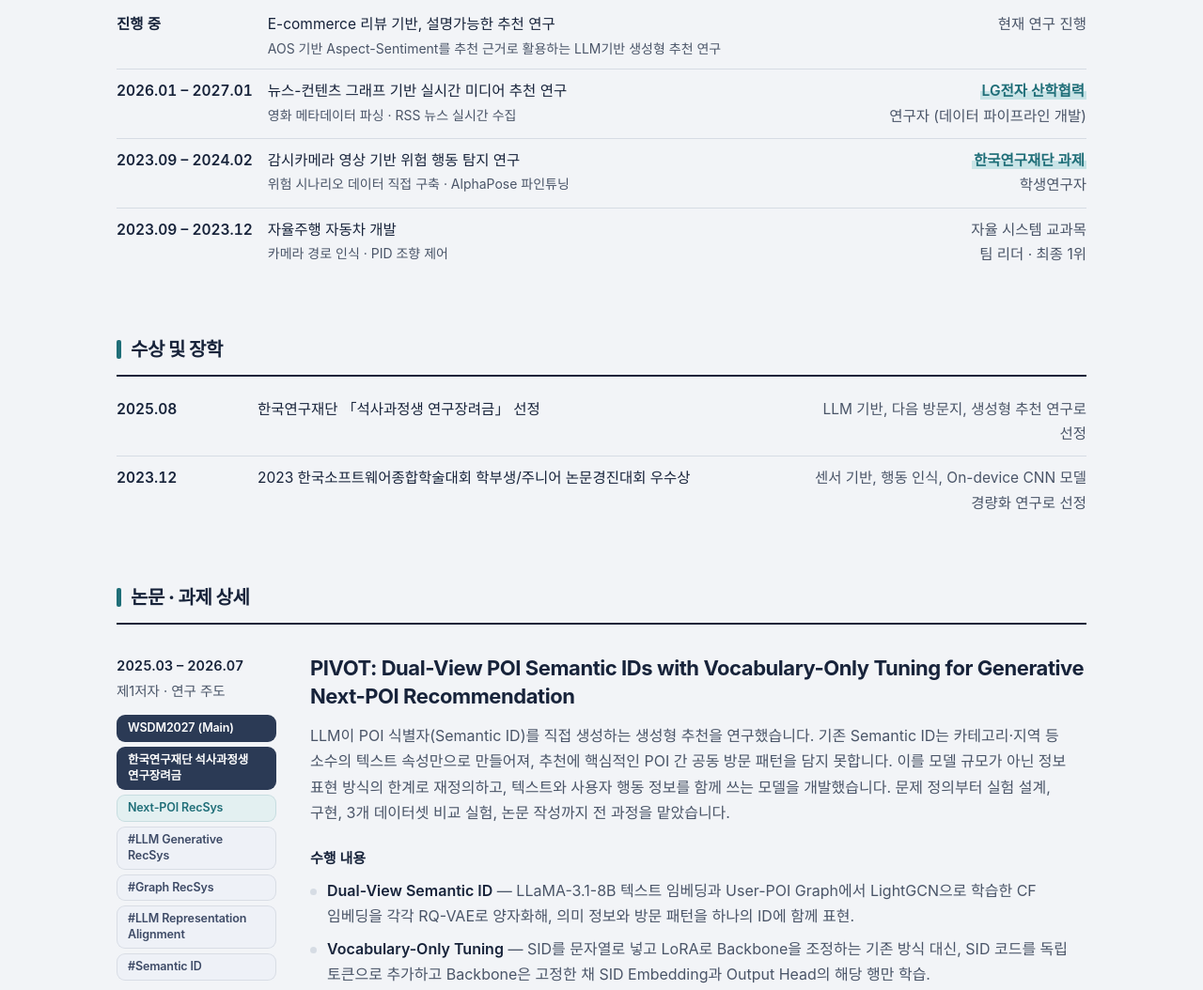
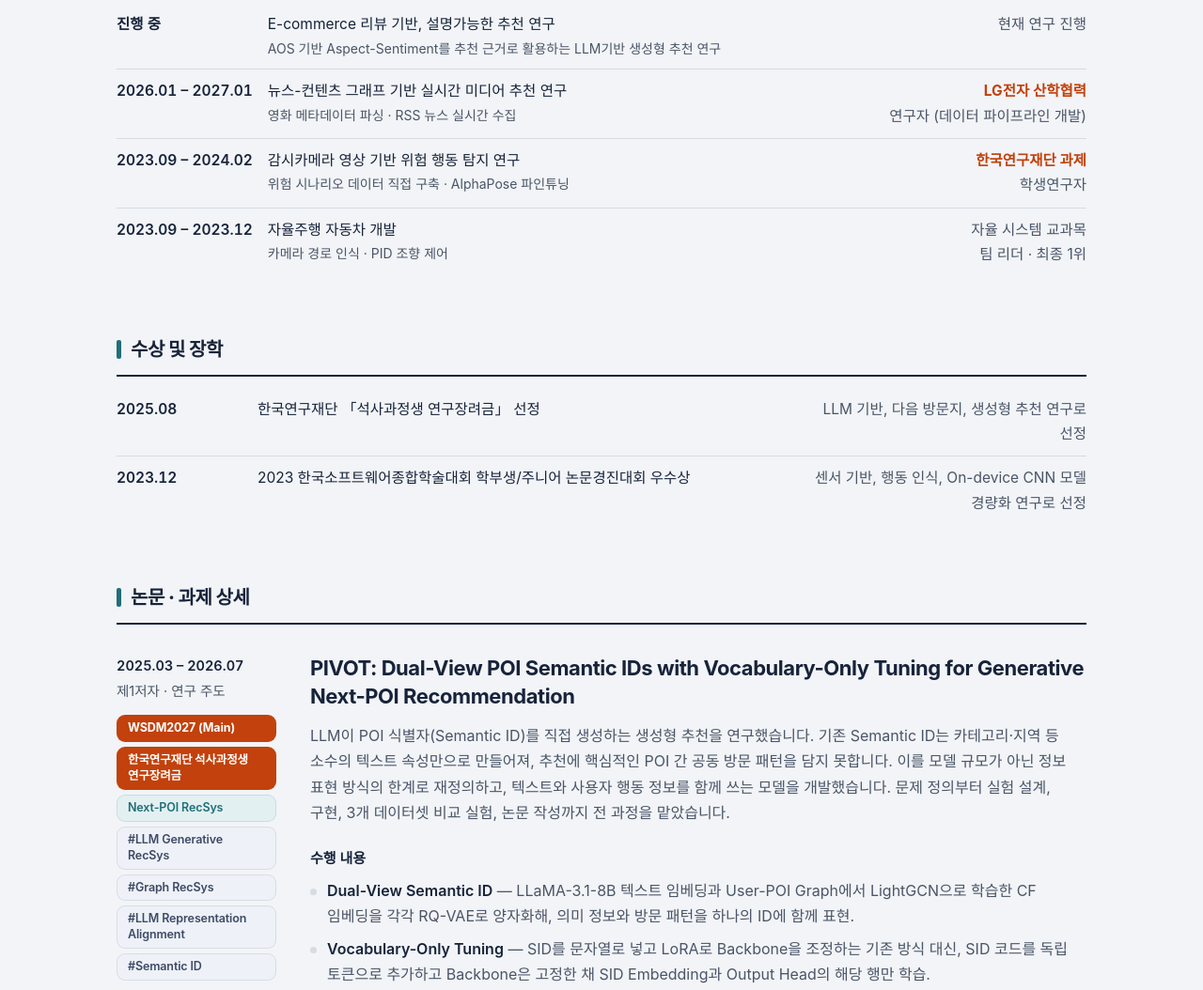
Before and after one commit to su980818/-, a plain HTML site: page index.html in a window 1280 px wide. Shown: the part 1603-2657 px from the top of the page at 94% size. Drawn offline with Linux system fonts and the light colour scheme; a web font is replaced by a local one.

Commit message:
Update index.html

```diff
--- a/index.html
+++ b/index.html
@@ -215,6 +215,8 @@
   table.papers td.when{width:96px;color:var(--ink);font-weight:600;font-variant-numeric:tabular-nums;white-space:nowrap}
   table.papers td.title{width:40%;color:var(--ink);font-weight:500;line-height:1.55}
   table.papers td.title .venue{display:block;margin-top:4px;color:var(--ink-3);font-size:13.5px;font-weight:400}
+  /* 주황색 학회명은 굵게 강조 */
+  table.papers td.title .venue .num{color:var(--accent);font-weight:700}
   table.papers td.desc{color:var(--ink-2);font-size:14.5px;line-height:1.6}
   table.papers td.author{width:76px;padding-right:0;text-align:right;white-space:nowrap;color:var(--teal);font-weight:600;font-size:14px}
   @media (max-width:640px){
@@ -284,10 +286,10 @@
     font-variant-numeric:tabular-nums;
   }
   .page .hl{
-    color:var(--teal);
-    font-weight:600;
-    background:linear-gradient(transparent 55%, #C9E4E7 55%);
-    padding:0 2px;
+    color:var(--accent);
+    font-weight:700;
+    background:none;
+    padding:0;
   }
   .page .kw{
     color:var(--ink);
@@ -333,8 +335,9 @@
     box-shadow:inset 0 0 0 1px rgba(61,74,102,.12);
   }
   .meta .tag.org{
-    background:#2B3A55;
+    background:var(--accent);
     color:#fff;
+    font-weight:700;
   }
 
   /* ==========================================================================
```
